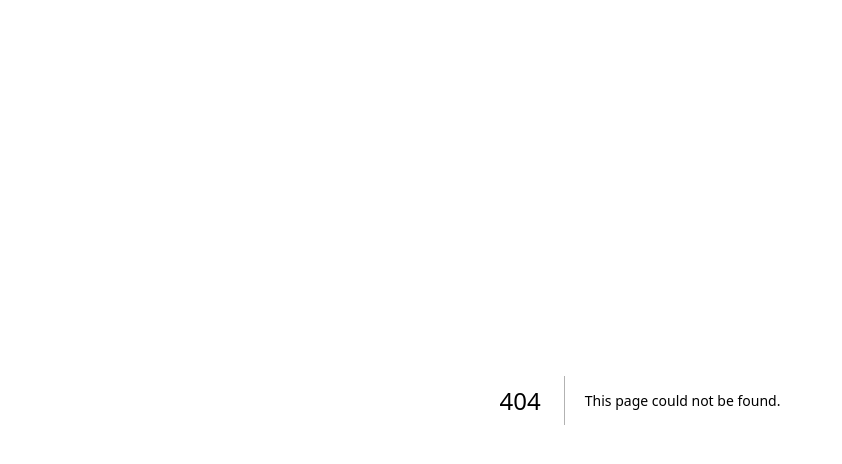
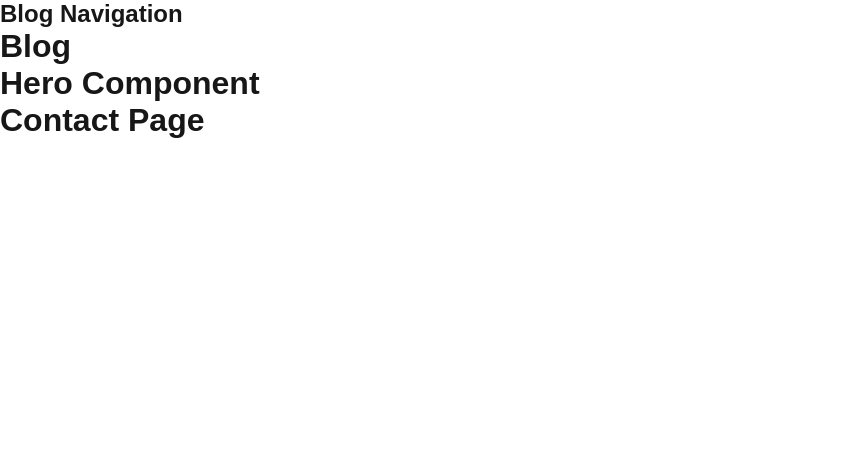
Before and after one commit to Evreed92/EvanBuildsWorlds, a Next.js app: page /blog in a window 1280 px wide. Before the commit this address had no page. Shown: the top 464 px of the page, without its empty margins (0-842 px from the left). Built offline with nearby package versions, Linux system fonts and the light colour scheme.

Commit message:
Initial commit and outline of blog hierachy

```diff
--- /dev/null
+++ b/app/blog/[post]/page.tsx
@@ -0,0 +1,3 @@
+export default function Post(){
+    return<h1>Post</h1>;
+}
--- /dev/null
+++ b/app/blog/layout.tsx
@@ -0,0 +1,15 @@
+export default function BlogLayout({children}:{children:React.ReactNode}){
+    return(
+        <html>
+            <body>
+            <nav>
+                <h1>Blog Navigation</h1>
+            </nav>
+                <main>{children}</main>
+            </body>
+            <footer>
+                <h1>Contact Page</h1>
+            </footer>
+        </html>
+    )
+}
--- /dev/null
+++ b/app/blog/page.tsx
@@ -0,0 +1,10 @@
+import HeroComponent from "../components/blogComponents/heroComponent"
+
+export default function Blog(){
+    return(
+        <div>
+            <h1>Blog</h1>
+            <HeroComponent />
+        </div>
+    );
+}
--- /dev/null
+++ b/app/components/blogComponents/heroComponent.tsx
@@ -0,0 +1,3 @@
+export default function HeroComponent(){
+    return <h1>Hero Component</h1>
+}
```
Also changed, not shown: app/page.tsx (+6 -1 lines), package.json (+7 -0 lines).
